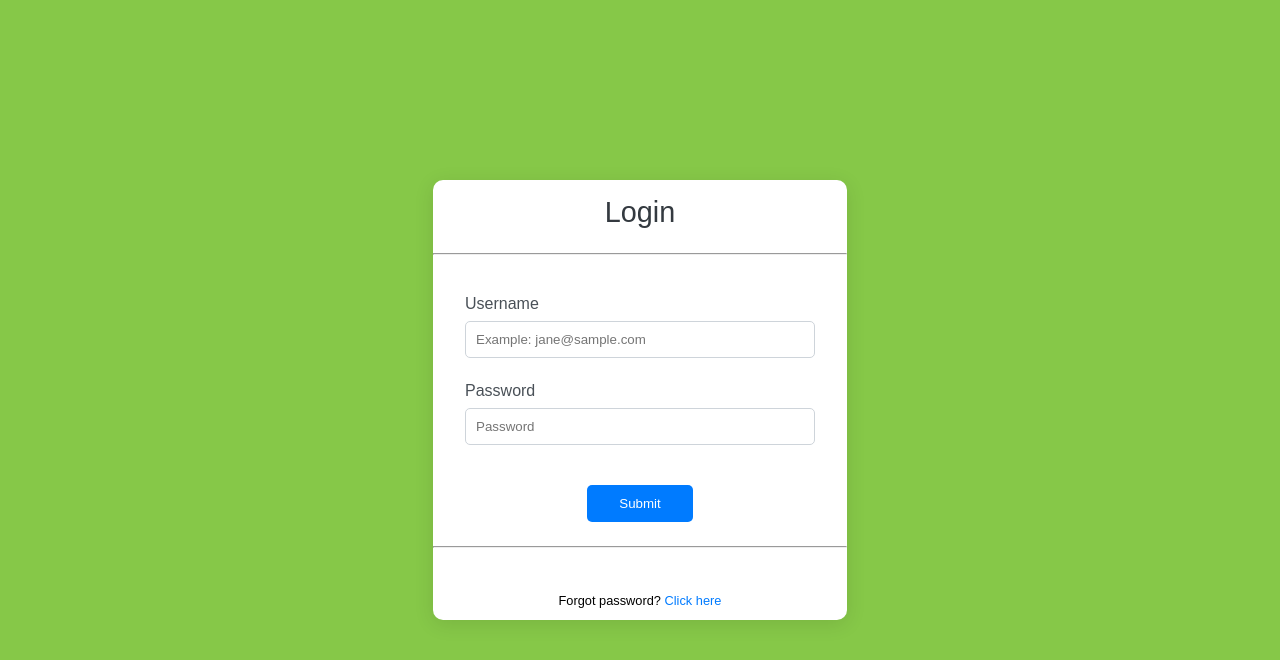
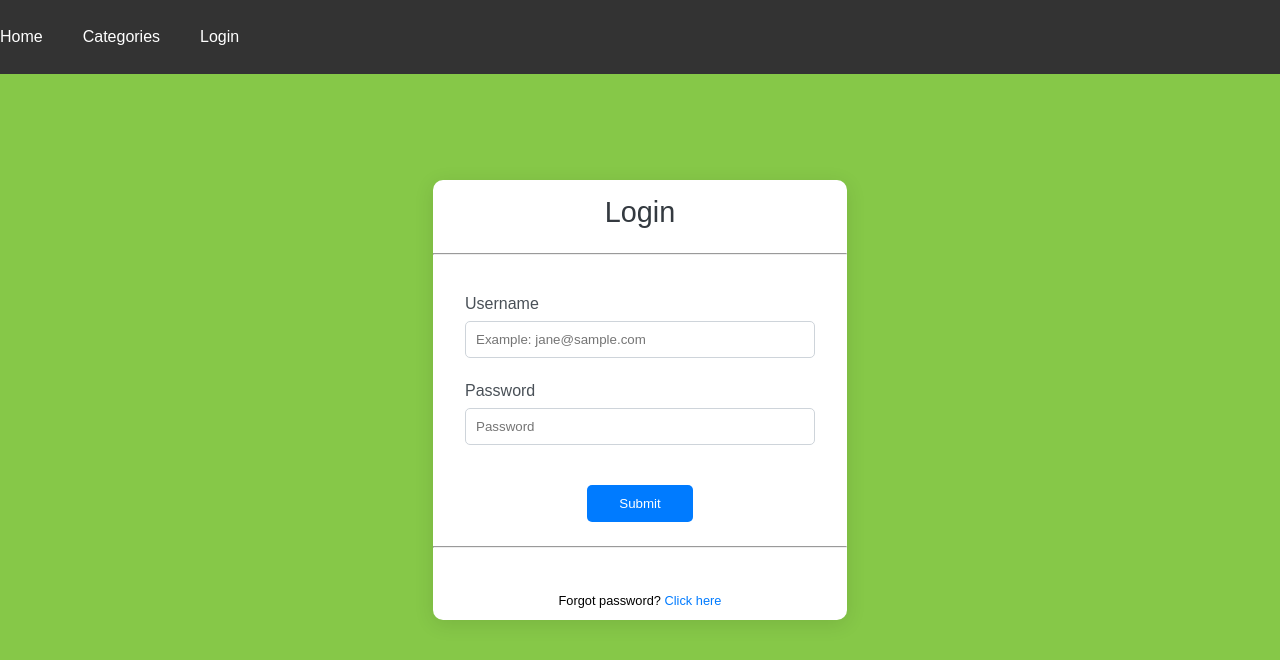
Before and after one commit to CodeWithDipankar/Grocery-Mangement-System, a React (Create React App) app in the folder UI/grocery/: page /login in a window 1280 px wide. Shown: the top 660 px of the page. Built offline with nearby package versions, Linux system fonts and the light colour scheme.

Commit message:
Added navigation bar

```diff
--- a/UI/grocery/package.json
+++ b/UI/grocery/package.json
@@ -3,6 +3,7 @@
   "version": "0.1.0",
   "private": true,
   "dependencies": {
+    "@fortawesome/fontawesome-svg-core": "^6.6.0",
     "@fortawesome/free-solid-svg-icons": "^6.6.0",
     "@fortawesome/react-fontawesome": "^0.2.2",
     "@testing-library/jest-dom": "^5.17.0",
--- a/UI/grocery/src/App.jsx
+++ b/UI/grocery/src/App.jsx
@@ -1,9 +1,11 @@
 import Login from "./login";
 import './Home.css'
+import NavBar from './components/navbar'
 
 function App(){
   return(
     <div class = "main-app">
+      <NavBar />
       <Login />
     </div>
 
--- /dev/null
+++ b/UI/grocery/src/components/navbar.jsx
@@ -0,0 +1,22 @@
+import React, { useState } from "react";
+import '../style/navBar.css'
+
+function Navbar(){
+    const [navItems, setNavItems] = useState(['Home','Categories','Login'])
+    console.log(navItems)
+    return(
+        <div className='navbar'>
+            {
+                navItems.map((a,i)=>{
+                    return(
+                        <div>
+                            {a}
+                        </div>
+                    )
+                })
+            }
+        </div>
+    )
+}
+
+export default Navbar;
--- /dev/null
+++ b/UI/grocery/src/style/navBar.css
@@ -0,0 +1,29 @@
+.navbar {
+    background-color: #333;
+    position: absolute;
+    width: 100%;
+    top: 0;
+    right: 0;
+    display: flex;
+    padding: 14px 20px;
+    z-index: 999;
+}
+
+.navbar div {
+    color: white;
+    text-decoration: none;
+    padding: 14px 20px;
+    text-align: center;
+
+}
+
+.navbar div:hover {
+    background-color: #ddd;
+    color: black;
+    cursor: pointer;
+}
+
+.navbar div.active {
+    background-color: #04AA6D;
+    color: white;
+}
```
Also changed, not shown: 1 other file (tests, documents, lock files or other folders).
